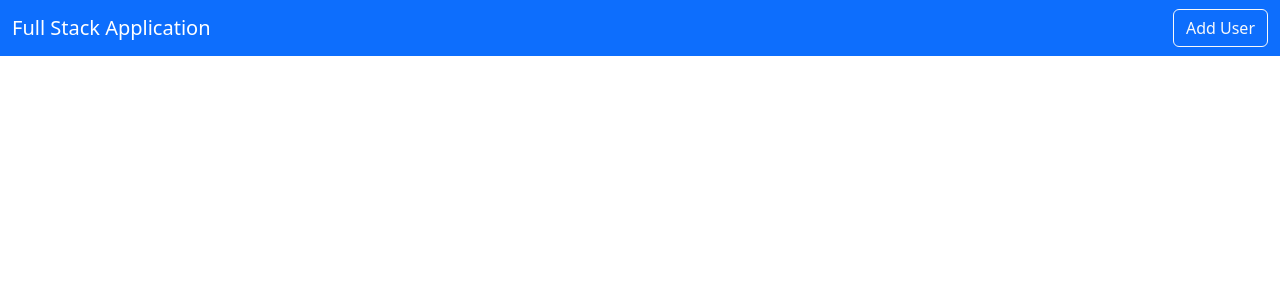
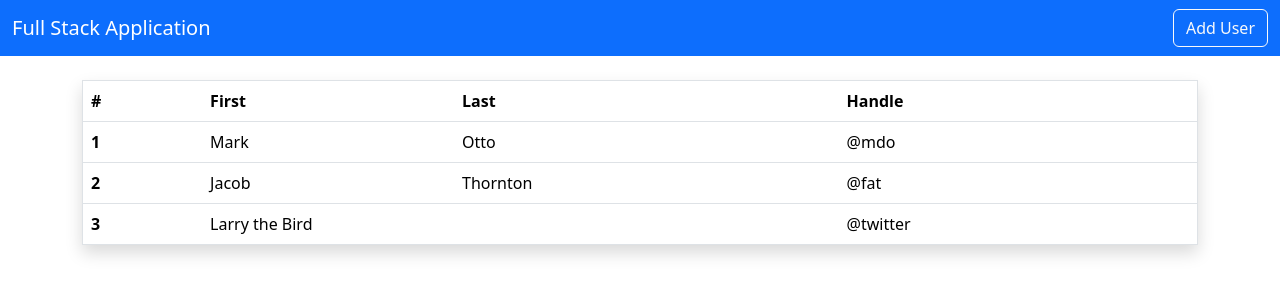
Before and after one commit to ale94/fullstack-app, a React (Vite) app in the folder fullstack-front/: page / in a window 1280 px wide. Shown: the top 300 px of the page. Built offline with nearby package versions, Linux system fonts and the light colour scheme.

Commit message:
Se creo componente Home

```diff
--- a/fullstack-front/src/App.jsx
+++ b/fullstack-front/src/App.jsx
@@ -1,10 +1,12 @@
 import "../node_modules/bootstrap/dist/css/bootstrap.min.css";
 import { Navbar } from "./layout/Navbar";
+import { Home } from "./pages/Home";
 
 function App() {
   return (
     <>
       <Navbar />
+      <Home/>
     </>
   );
 }
--- a/fullstack-front/src/pages/Home.jsx
+++ b/fullstack-front/src/pages/Home.jsx
@@ -0,0 +1,37 @@
+export const Home = () => {
+  return (
+    <div className="container">
+      <div className="py-4">
+        <table className="table border shadow">
+          <thead>
+            <tr>
+              <th scope="col">#</th>
+              <th scope="col">First</th>
+              <th scope="col">Last</th>
+              <th scope="col">Handle</th>
+            </tr>
+          </thead>
+          <tbody>
+            <tr>
+              <th scope="row">1</th>
+              <td>Mark</td>
+              <td>Otto</td>
+              <td>@mdo</td>
+            </tr>
+            <tr>
+              <th scope="row">2</th>
+              <td>Jacob</td>
+              <td>Thornton</td>
+              <td>@fat</td>
+            </tr>
+            <tr>
+              <th scope="row">3</th>
+              <td colSpan="2">Larry the Bird</td>
+              <td>@twitter</td>
+            </tr>
+          </tbody>
+        </table>
+      </div>
+    </div>
+  );
+};
```
